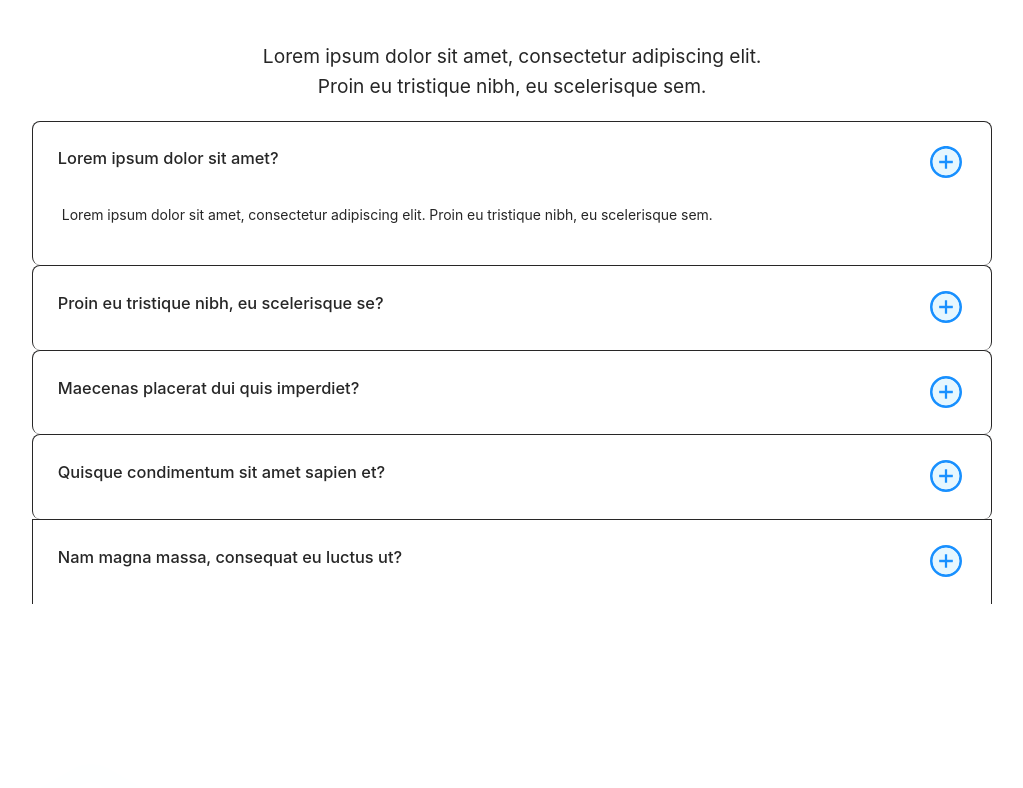
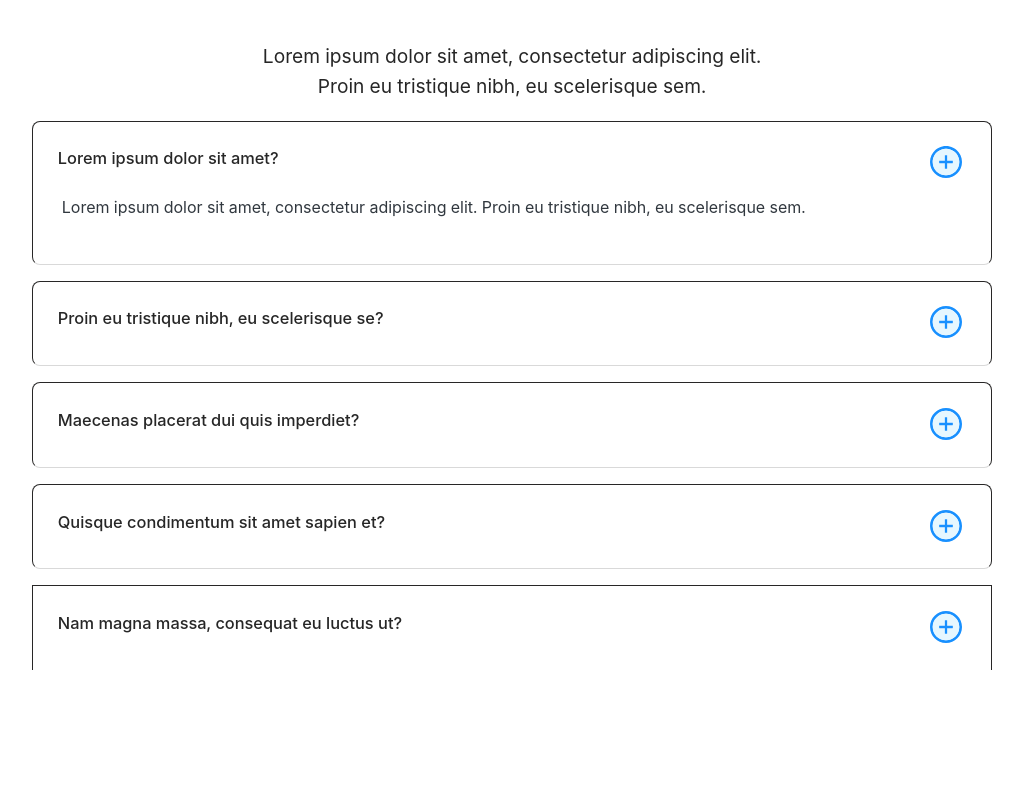
Before and after one commit to josephprasadula/quadreal, a Next.js app: page / in a window 1280 px wide. Shown: the part 3152-3940 px from the top of the page, without its empty margins (128-1151 px from the left). Built offline with nearby package versions, Linux system fonts and the light colour scheme.

Commit message:
small adjustamnets again

```diff
--- a/pages/src/components/frequently.js
+++ b/pages/src/components/frequently.js
@@ -4,9 +4,7 @@ import { Collapse, Select } from 'antd';
 import { useState } from 'react';
 const { Panel } = Collapse;
 const { Option } = Select;
-const text = `
-Lorem ipsum dolor sit amet, consectetur adipiscing elit. Proin eu tristique nibh, eu scelerisque sem.
-`;
+const text = `Lorem ipsum dolor sit amet, consectetur adipiscing elit. Proin eu tristique nibh, eu scelerisque sem.`;
 
 const onChange = (key) => {
     console.log(key);
@@ -30,21 +28,21 @@ export default function Frequently() {
                 <p>Lorem ipsum dolor sit amet, consectetur adipiscing elit. Proin eu tristique nibh, eu scelerisque sem. </p>
             </div>
             <div className='accordian'>
-            <Collapse accordion bordered={false} ghost defaultActiveKey={['1']} onChange={onChange} >
+            <Collapse accordion style={{backgroundColor:'white'}} bordered={false}  defaultActiveKey={['1']} onChange={onChange} >
             <Panel className='panel' showArrow={false} header={<h3>Lorem ipsum dolor sit amet?</h3>} key="1" extra={genExtra()}>
-                <p>{text}</p>
+                <p className='accordiantext'>{text}</p>
             </Panel>
             <Panel className='panel' showArrow={false} header={<h3>Proin eu tristique nibh, eu scelerisque se?</h3>} key="2" extra={genExtra()}>
-                <p>{text}</p>
+                <p className='accordiantext'>{text}</p>
             </Panel>
             <Panel className='panel' showArrow={false} header={<h3>Maecenas placerat dui quis imperdiet?</h3>} key="3" extra={genExtra()}>
-                <p>{text}</p>
+                <p className='accordiantext'>{text}</p>
             </Panel>
             <Panel className='panel' showArrow={false} header={<h3>Quisque condimentum sit amet sapien et?</h3>} key="4" extra={genExtra()}>
-                <p>{text}</p>
+                <p className='accordiantext'>{text}</p>
             </Panel>
             <Panel className='panel' showArrow={false} header={<h3>Nam magna massa, consequat eu luctus ut?</h3>} key="5" extra={genExtra()}>
-                <p>{text}</p>
+                <p className='accordiantext'>{text}</p>
             </Panel>
             </Collapse>
             </div>
--- a/styles/globals.css
+++ b/styles/globals.css
@@ -159,10 +159,18 @@ a {
 .accordian>span{
   font-size: 2rem;
 }
+.accordiantext{
+  font-weight: 400!important;
+  font-size: 16px!important;
+  line-height: 22.4px;
+  color: #31383f!important;
+}
 .panel{
 padding: 0.8rem;
 border: 1px solid rgb(40, 39, 39);
 border-radius: 8px;
+margin-bottom: 1rem;
+background-color: white;
 }
 .panel>h3{
   font-weight: 500;
```
